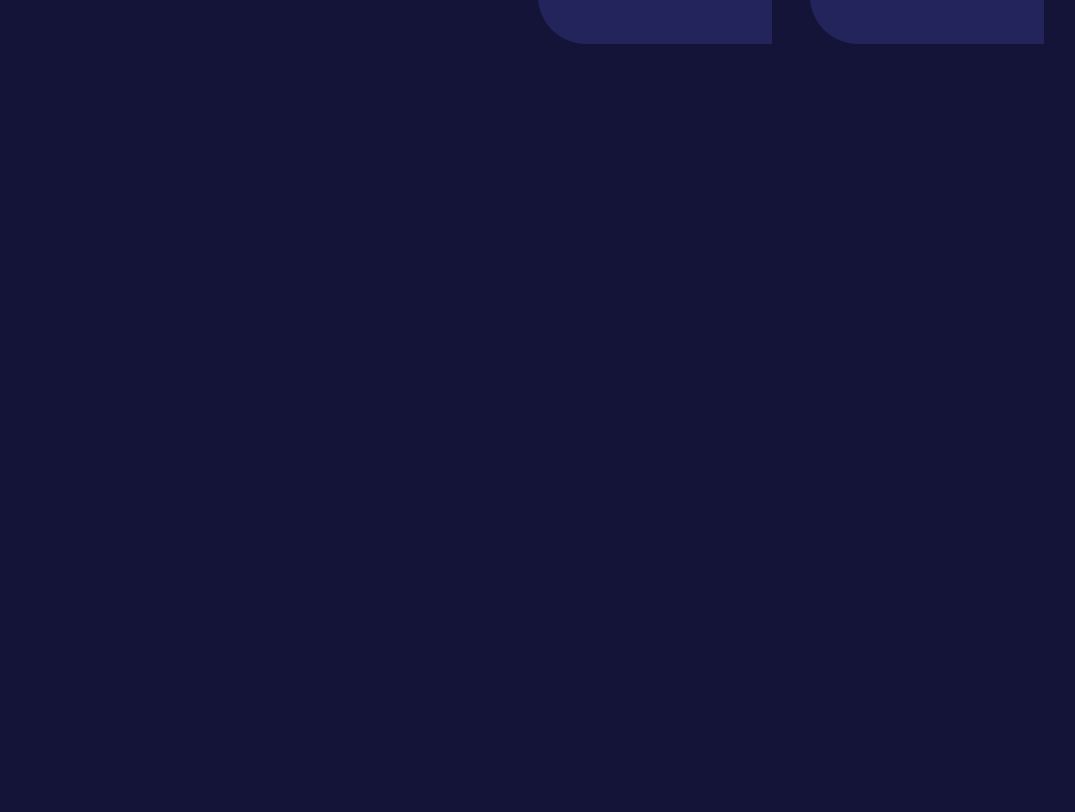
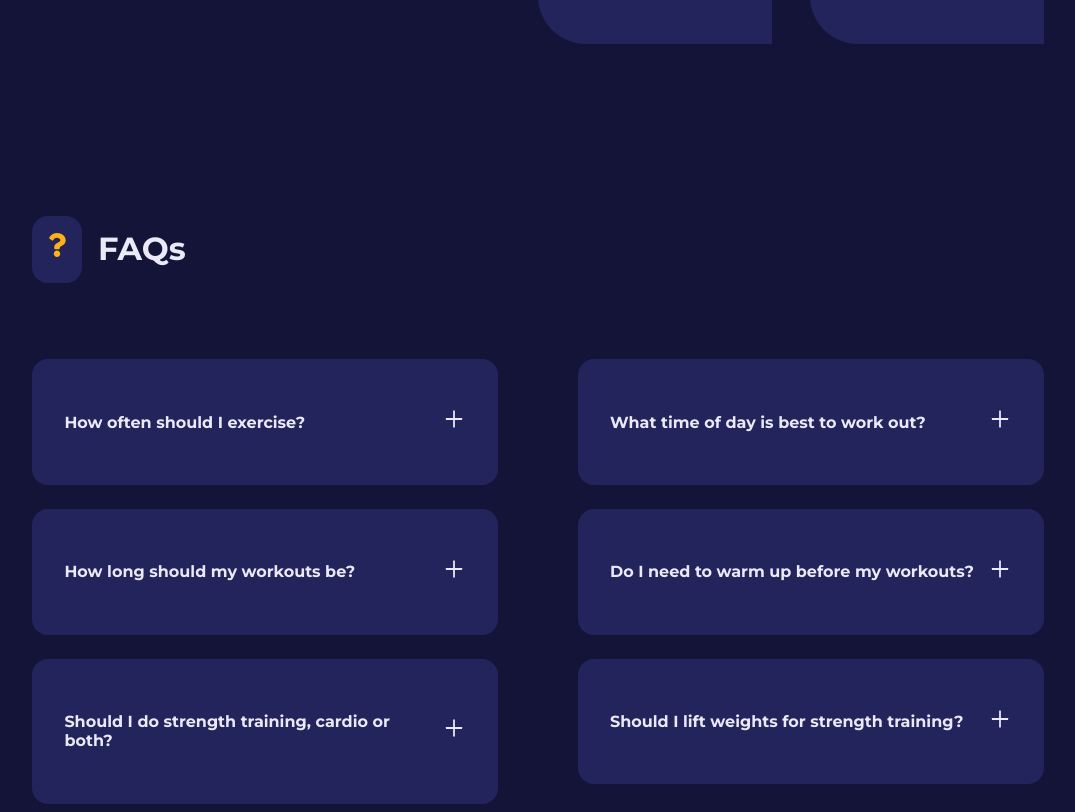
Before and after one commit to RootSN-Comminuty/communityRootsn_webSite_Officiel, a React (Create React App) app: page / in a window 1280 px wide. Shown: the part 2185-2997 px from the top of the page, without its empty margins (102-1177 px from the left). Before the commit the page ends 2237 px from the top, so only its background shows below. Built offline with nearby package versions, Linux system fonts and the light colour scheme.

Commit message:
Add Fourth Section And Update code Third Section

```diff
--- /dev/null
+++ b/src/components/FAQ.jsx
@@ -0,0 +1,27 @@
+import { useState } from "react"
+import { AiOutlinePlus } from "react-icons/ai"
+import { AiOutlineMinus } from "react-icons/ai"
+
+
+const FAQ = ({ question, answer }) => {
+    const [isAnswerShowing, setIsAnswerShowing] = useState(false);
+
+
+
+
+    return (
+        <article className="faq" onClick={() => setIsAnswerShowing(prev => !prev)}>
+            <div>
+                <h4>{question}</h4>
+                <button className="faq__icon">
+                    {
+                        isAnswerShowing ? <AiOutlineMinus /> : <AiOutlinePlus />
+                    }
+                </button>
+            </div>
+            {isAnswerShowing && <p>{answer}</p>}
+        </article>
+    )
+}
+
+export default FAQ
--- /dev/null
+++ b/src/components/FAQs.jsx
@@ -0,0 +1,23 @@
+import SectionHead from "./SectionHead"
+import { FaQuestion } from "react-icons/fa"
+import { faqs } from "../data"
+import FAQ from "./FAQ"
+
+const FAQs = () => {
+    return (
+        <section className="faqs">
+            <div className="container faqs__container">
+                <SectionHead icon={<FaQuestion />} title="FAQs" />
+                <div className="faqs__wrapper">
+                    {
+                        faqs.map(({ id, question, answer }) => {
+                            return <FAQ key={id} question={question} answer={answer} />
+                        })
+                    }
+                </div>
+            </div>
+        </section>
+    )
+}
+
+export default FAQs
--- a/src/components/Values.jsx
+++ b/src/components/Values.jsx
@@ -21,7 +21,7 @@ const Values = () => {
                     <div className="values__wrapper">
                         {
                             values.map(({ id, icon, title, desc }) => {
-                                return <Card className="values__value">
+                                return <Card key={id} className="values__value">
                                     <span>{icon}</span>
                                     <h4>{title}</h4>
                                     <small>{desc}</small>
--- a/src/pages/home/Home.jsx
+++ b/src/pages/home/Home.jsx
@@ -1,6 +1,7 @@
 import MainHeader from '../../components/MainHeader'
 import Programs from '../../components/Programs'
 import Values from '../../components/Values'
+import FAQs from '../../components/FAQs'
 
 
 import './home.css'
@@ -11,6 +12,7 @@ const Home = () => {
             <MainHeader />
             <Programs />
             <Values />
+            <FAQs />
         </>
     )
 }
--- a/src/pages/home/home.css
+++ b/src/pages/home/home.css
@@ -87,7 +87,7 @@
 }
 
 .values__image {
-    margin-top: 15.5rem;
+    margin-top: 10.5rem;
     filter: saturate(0.25);
     transition: var(--transition);
 }
@@ -116,3 +116,36 @@
     position: absolute;
     top: -1.5rem;
 }
+
+
+/* --------------------Faqs Section-------------------- */
+.faqs__wrapper {
+    margin-top: 4rem;
+    display: grid;
+    grid-template-columns: 1fr 1fr;
+    gap: 1.5rem 5rem;
+    align-items: flex-start;
+}
+
+.faq {
+    background: var(--color-gray-500);
+    padding: 2rem;
+    border-radius: 1rem;
+    cursor: pointer;
+}
+
+.faq div {
+    display: flex;
+    justify-content: space-between;
+    align-items: center;
+}
+
+.faq__icon {
+    background: transparent;
+    color: var(--color-gray-100);
+    font-size: 1.5rem;
+}
+
+.faq p {
+    margin-top: 1.5rem;
+}
```
Also changed, not shown: src/data.js (+0 -33 lines).
